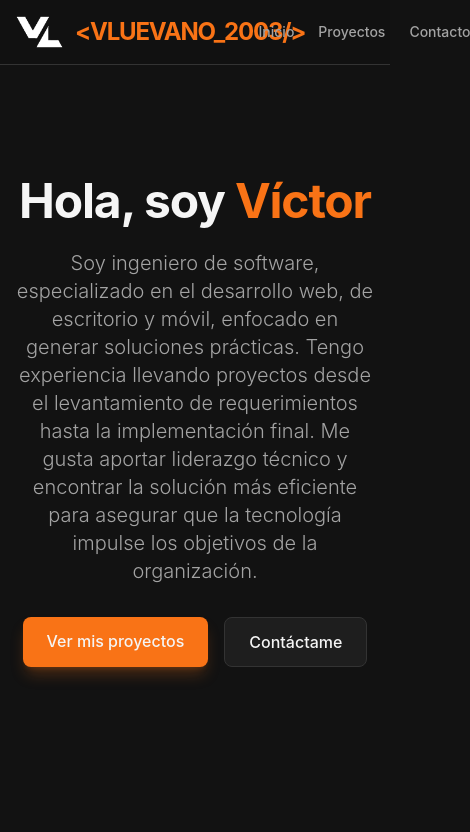
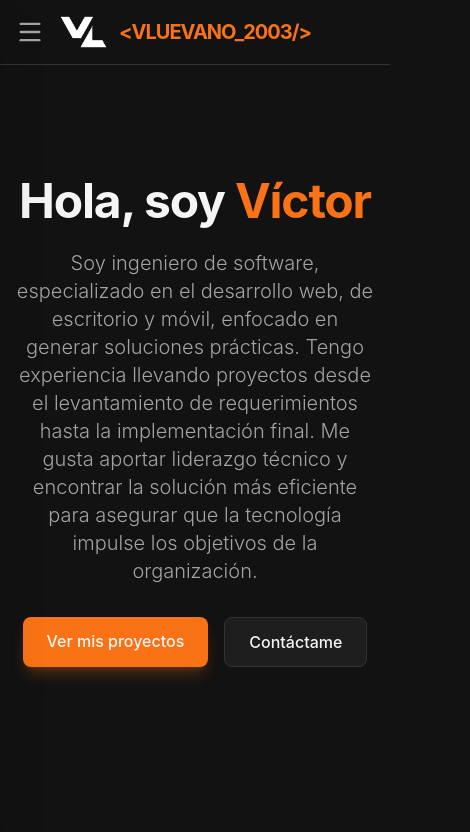
Before and after one commit to vluevano2003/Portafolio, a React (Vite) app: page / in a window 390 px wide. Shown: the top 832 px of the page, 470 px wide, since content can reach past the window. Built offline with nearby package versions, Linux system fonts and the light colour scheme.

Commit message:
Navbar adaptativo a móviles

```diff
--- a/src/components/Footer.jsx
+++ b/src/components/Footer.jsx
@@ -1,4 +1,3 @@
-// src/components/Footer.jsx
 import { Github, Linkedin, Mail } from "lucide-react";
 
 function Footer() {
--- a/src/components/Navbar.jsx
+++ b/src/components/Navbar.jsx
@@ -1,21 +1,51 @@
+import { useState, useEffect } from "react";
 import { Link } from "react-router-dom";
+import { Menu, X } from "lucide-react";
 
 function Navbar() {
+  const [isOpen, setIsOpen] = useState(false);
+  const closeMenu = () => setIsOpen(false);
+
+  useEffect(() => {
+    if (isOpen) {
+      document.body.style.overflow = "hidden";
+    } else {
+      document.body.style.overflow = "auto";
+    }
+    return () => {
+      document.body.style.overflow = "auto";
+    };
+  }, [isOpen]);
+
   return (
-    <nav className="sticky top-0 z-50 bg-bg-base/80 backdrop-blur-md border-b border-border-subtle">
+    <nav className="sticky top-0 z-50 bg-bg-base border-b border-border-subtle">
       <div className="max-w-6xl mx-auto px-4 py-4 flex justify-between items-center">
-        <Link to="/" className="flex items-center gap-3 group">
+        <div className="flex items-center gap-4">
+          <button
+            className="md:hidden text-text-muted hover:text-primary transition-colors"
+            onClick={() => setIsOpen(true)}
+            aria-label="Abrir menú"
+          >
+            <Menu size={28} />
+          </button>
+
+          <Link
+            to="/"
+            className="flex items-center gap-3 group"
+            onClick={closeMenu}
+          >
             <img
               src="/icon_white.png"
               alt="Logo"
               className="h-8 w-auto group-hover:opacity-80 transition-opacity"
             />
-          <span className="text-2xl font-bold text-primary tracking-tighter group-hover:text-primary-light transition-colors">
+            <span className="text-xl md:text-2xl font-bold text-primary tracking-tighter group-hover:text-primary-light transition-colors">
               &lt;VLUEVANO_2003/&gt;
             </span>
           </Link>
+        </div>
 
-        <div className="flex gap-6 text-sm font-medium text-text-muted">
+        <div className="hidden md:flex gap-6 text-sm font-medium text-text-muted">
           <a href="/#inicio" className="hover:text-primary transition-colors">
             Inicio
           </a>
@@ -30,6 +60,52 @@ function Navbar() {
           </a>
         </div>
       </div>
+
+      {/* --- MENÚ LATERAL MÓVIL --- */}
+      {isOpen && (
+        <div
+          className="fixed inset-0 bg-black/80 backdrop-blur-md z-[60] md:hidden animate-fade-in"
+          onClick={closeMenu}
+        />
+      )}
+
+      <div
+        className={`fixed top-0 left-0 h-full w-64 bg-bg-base border-r border-border-subtle z-[70] shadow-2xl transform transition-transform duration-300 ease-in-out md:hidden flex flex-col pt-20 px-6 gap-8 ${
+          isOpen ? "translate-x-0" : "-translate-x-full"
+        }`}
+      >
+        <button
+          className="absolute top-5 right-5 text-text-muted hover:text-primary transition-colors"
+          onClick={closeMenu}
+          aria-label="Cerrar menú"
+        >
+          <X size={28} />
+        </button>
+
+        <div className="flex flex-col gap-6 mt-4">
+          <a
+            href="/#inicio"
+            className="text-lg font-medium text-text-main hover:text-primary transition-colors"
+            onClick={closeMenu}
+          >
+            Inicio
+          </a>
+          <a
+            href="/#proyectos"
+            className="text-lg font-medium text-text-main hover:text-primary transition-colors"
+            onClick={closeMenu}
+          >
+            Proyectos
+          </a>
+          <a
+            href="/#contacto"
+            className="text-lg font-medium text-text-main hover:text-primary transition-colors"
+            onClick={closeMenu}
+          >
+            Contacto
+          </a>
+        </div>
+      </div>
     </nav>
   );
 }
--- a/src/data/projects.js
+++ b/src/data/projects.js
@@ -73,7 +73,7 @@ export const projects = [
 
   {
     id: "sistema-lina",
-    title: "Sistema Lina",
+    title: "Sistema de Recepción y Validación de Comprobantes de Pago para el PE LINA",
     subtitle: "Gestión de Trámites Académicos",
     shortDescription: "Sistema institucional integral para la gestión de trámites estudiantiles con arquitectura desacoplada.",
     fullDescription: "Desarrollado durante mis prácticas profesionales en la Coordinación de Desarrollo de Proyectos de Software. El sistema digitaliza y optimiza la gestión de trámites universitarios, separando la lógica de negocio en una API robusta y una interfaz de usuario interactiva.",
--- a/src/index.css
+++ b/src/index.css
@@ -1,4 +1,3 @@
-/* src/index.css */
 @import "tailwindcss";
 
 @theme {
--- a/src/pages/Home.jsx
+++ b/src/pages/Home.jsx
@@ -1,4 +1,3 @@
-// src/pages/Home.jsx
 import { projects } from "../data/projects";
 import { Link } from "react-router-dom";
 import { Mail, Linkedin, Github } from "lucide-react";
```
Lines whose indentation alone changed are shown as unchanged.
